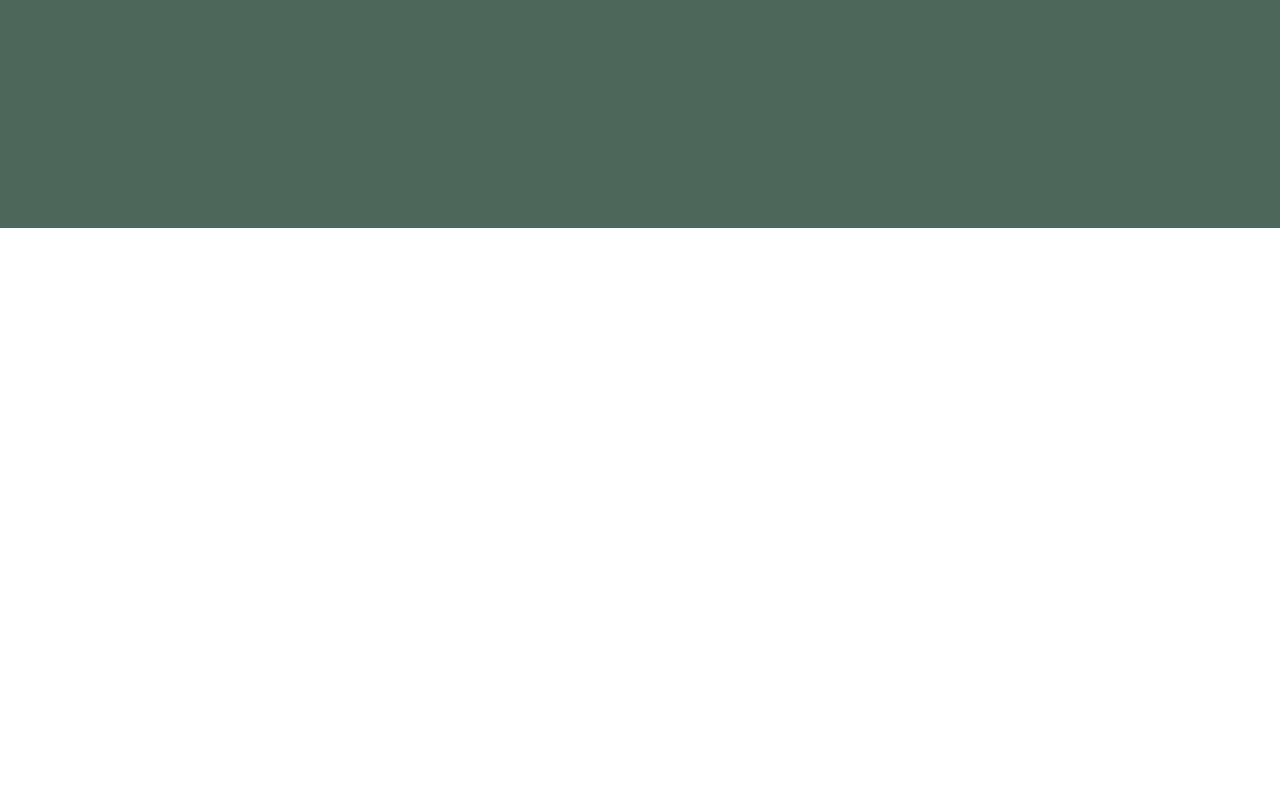
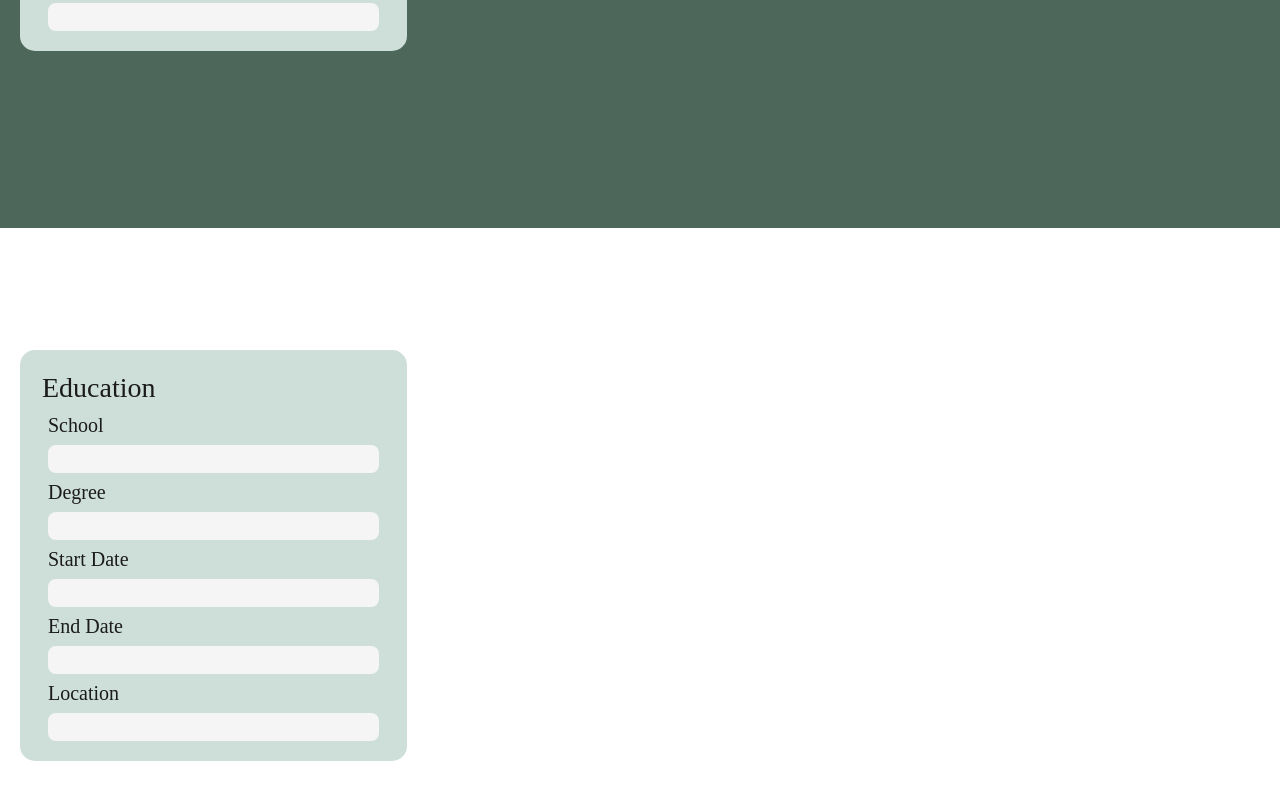
Before and after one commit to MellowMeh/odin-resume-generator, a React (Vite) app: page / in a window 1280 px wide. Shown: the part 572-1372 px from the top of the page. Before the commit the page ends 800 px from the top, so only its background shows below. Built offline with nearby package versions, Linux system fonts and the light colour scheme.

Commit message:
Add Education Forms

```diff
--- /dev/null
+++ b/src/EducationForm.jsx
@@ -0,0 +1,88 @@
+import { useState } from "react";
+
+export function EducationForm() {
+  const [educationInformation, setEducationInformation] = useState({
+    school: "",
+    degree: "",
+    startDate: "",
+    endDate: "",
+    location: "",
+  });
+
+  const updateSchool = (e) => {
+    setEducationInformation((previousState) => {
+      return { ...previousState, school: e };
+    });
+  };
+
+    const updateDegree = (e) => {
+      setEducationInformation((previousState) => {
+        return { ...previousState, degree: e };
+      });
+    };
+
+    const updateStartDate = (e) => {
+      setEducationInformation((previousState) => {
+        return { ...previousState, startDate: e };
+      });
+    };
+
+    const updateEndDate = (e) => {
+      setEducationInformation((previousState) => {
+        return { ...previousState, endDate: e };
+      });
+    };
+
+    const updateLocation = (e) => {
+      setEducationInformation((previousState) => {
+        return { ...previousState, location: e };
+      });
+    };
+
+  console.log(educationInformation);
+
+  return (
+    <>
+      <form className="contact-information-form">
+        <div className="sidebar-container">
+          <h1 className="header">Education</h1>
+          <label htmlFor="school-form">School</label>
+          <input
+            value={educationInformation.school}
+            onChange={(e) => updateSchool(e.target.value)}
+            type="text"
+            id="school-form"
+          ></input>
+          <label htmlFor="degree-form">Degree</label>
+          <input
+            value={educationInformation.degree}
+            onChange={(e) => updateDegree(e.target.value)}
+            type="text"
+            id="degree-form"
+          ></input>
+          <label htmlFor="start-date-form">Start Date</label>
+          <input
+            value={educationInformation.startDate}
+            onChange={(e) => updateStartDate(e.target.value)}
+            type="text"
+            id="start-date-form"
+          ></input>
+          <label htmlFor="end-date-form">End Date</label>
+          <input
+            value={educationInformation.endDate}
+            onChange={(e) => updateEndDate(e.target.value)}
+            type="text"
+            id="end-date-form"
+          ></input>
+          <label htmlFor="location-form">Location</label>
+          <input
+            value={educationInformation.location}
+            onChange={(e) => updateLocation(e.target.value)}
+            type="text"
+            id="location-form"
+          ></input>
+        </div>
+      </form>
+    </>
+  );
+}
--- a/src/Sidebar.jsx
+++ b/src/Sidebar.jsx
@@ -1,9 +1,11 @@
 import { ContactInformationForm } from "./ContactInformationForm";
+import { EducationForm } from "./EducationForm";
 
 export function Sidebar() {
   return (
     <div className="sidebar">
       <ContactInformationForm></ContactInformationForm>
+      <EducationForm></EducationForm>
     </div>
   );
 }
--- a/src/style.css
+++ b/src/style.css
@@ -20,7 +20,6 @@ Azure - CEDFD9
   color: #1b1b1b;
   width: 100svw;
   height: 100svh;
-  overflow: hidden;
   display: grid;
   grid-template-columns: 1fr 2fr;
 }
```
